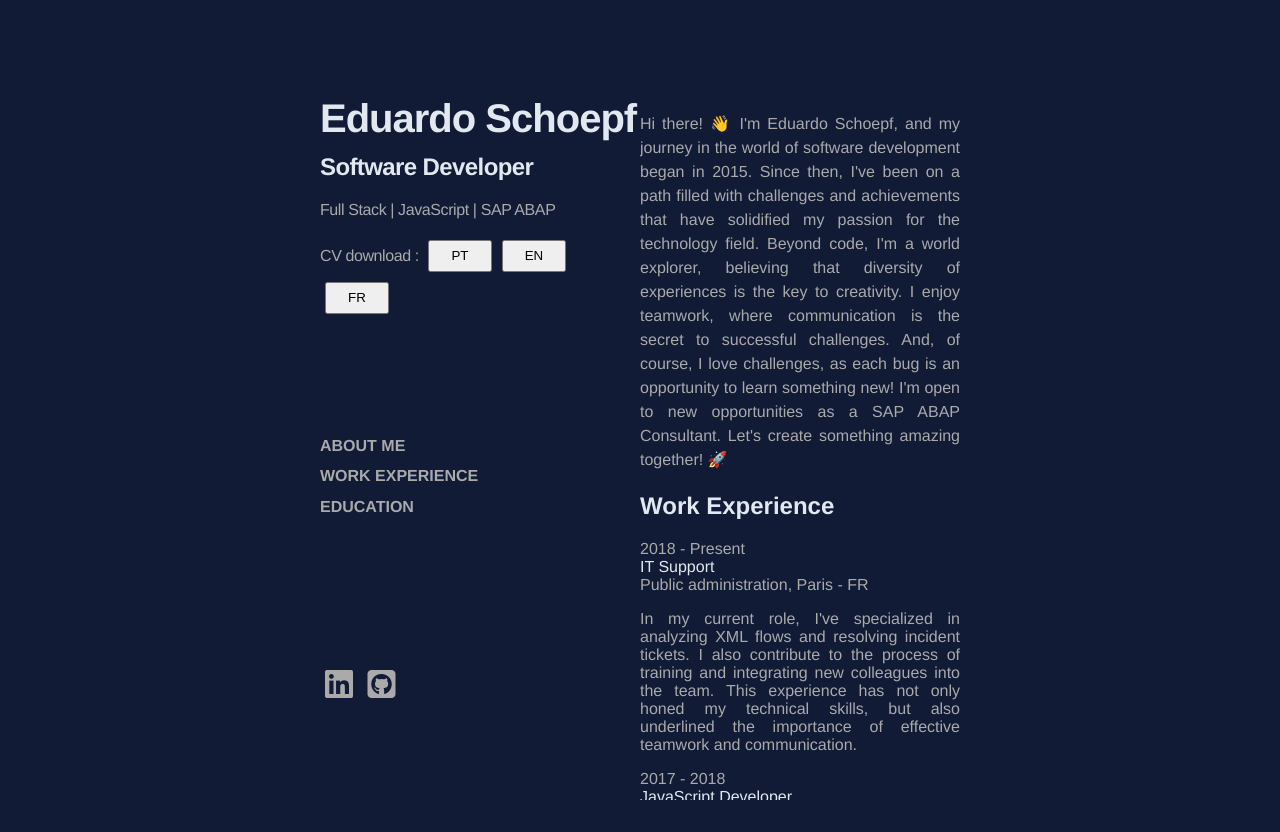
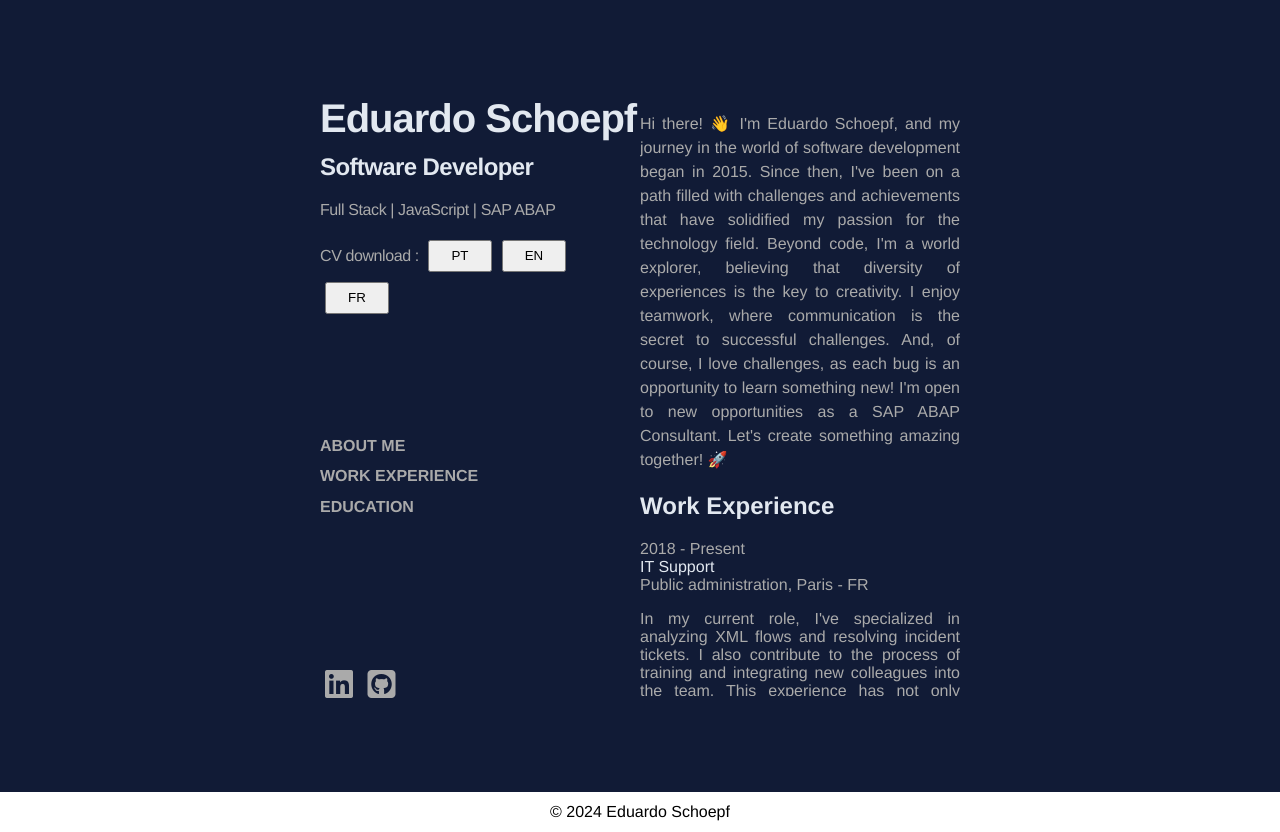
Before and after one commit to eduardoschoepf83/portofolio, a plain HTML site: page index.html in a window 1280 px wide. Before the commit the page ends 800 px from the top, so only its background shows below. Drawn offline with Linux system fonts and the light colour scheme.

Commit message:
ADD Copyright

```diff
--- a/dist/main.js
+++ b/dist/main.js
@@ -20,6 +20,7 @@ function loadAndProcessJSON() {
             addAboutMe(profileData.aboutMe);
             addWorkExperience(profileData.workExperience);
             addEducation(profileData.education);
+            addCopyright();
         }
         catch (error) {
             console.error('Error loading the JSON file:', error);
@@ -122,4 +123,11 @@ function addEducation(education) {
         sectionEducation.innerHTML = educationHTML;
     }
 }
+function addCopyright() {
+    const currentYear = new Date().getFullYear();
+    const copyright = document.getElementById('copyright');
+    if (copyright) {
+        copyright.innerHTML = `© ${currentYear} Eduardo Schoepf`;
+    }
+}
 loadAndProcessJSON();
--- a/index.html
+++ b/index.html
@@ -65,7 +65,11 @@
       <section id="workExperience"></section>
       <section id="education"></section>
     </main>
+
   </div>
+  <footer>
+    <p id="copyright"></p>
+  </footer>
   <script src="dist/main.js"></script>
 </body>
 
--- a/style.css
+++ b/style.css
@@ -4,13 +4,12 @@ body {
   color: #aaaaaa;
   margin: 0;
   padding: 0;
-  display: flex;
+
   max-height: 100vh;
 }
 
 .container {
   display: flex;
-  flex: 1;
   overflow: hidden;
 }
 
@@ -88,8 +87,18 @@ a.active span {
   flex: 1;
   box-sizing: border-box;
   overflow-y: auto;
-  padding: 6rem 20rem 6rem 0;
+  margin: 6rem 20rem 6rem 0;
   text-align: justify;
+  height: 75vh;
+}
+
+.main::-webkit-scrollbar {
+  display: none;
+}
+
+#copyright {
+  text-align: center;
+  color: initial;
 }
 
 #about-me {
@@ -116,6 +125,14 @@ a.active span {
   color: #aaaaaa;
 }
 
+footer {
+    height: 5vh;
+    background-color: white;
+    display: flex;
+    justify-content: center;
+    align-items: center;
+}
+
 @media (max-width: 980px) {
   body {
     max-height: max-content;
@@ -138,5 +155,6 @@ a.active span {
 
   .main  {
     overflow-y: initial;
+    margin: 0;
   }
 }
```
Also changed, not shown: src/main.ts (+9 -0 lines).
